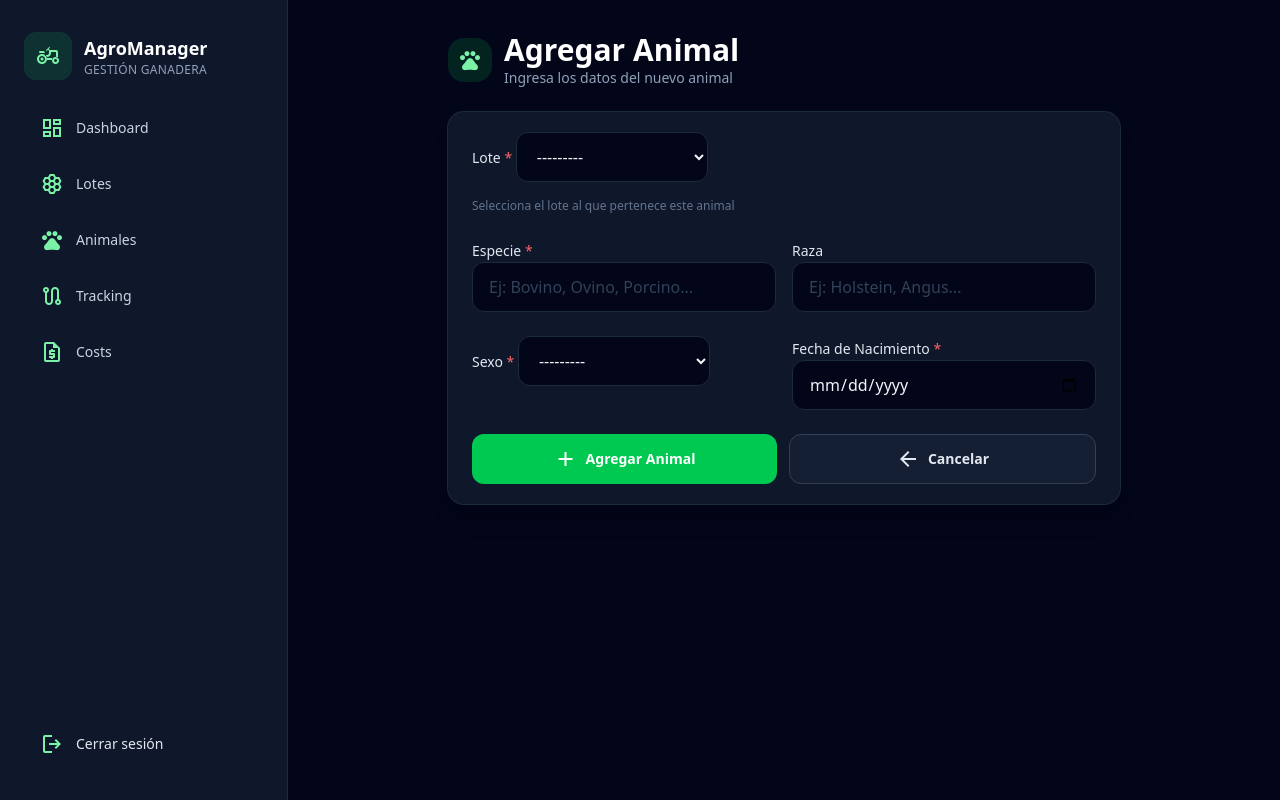
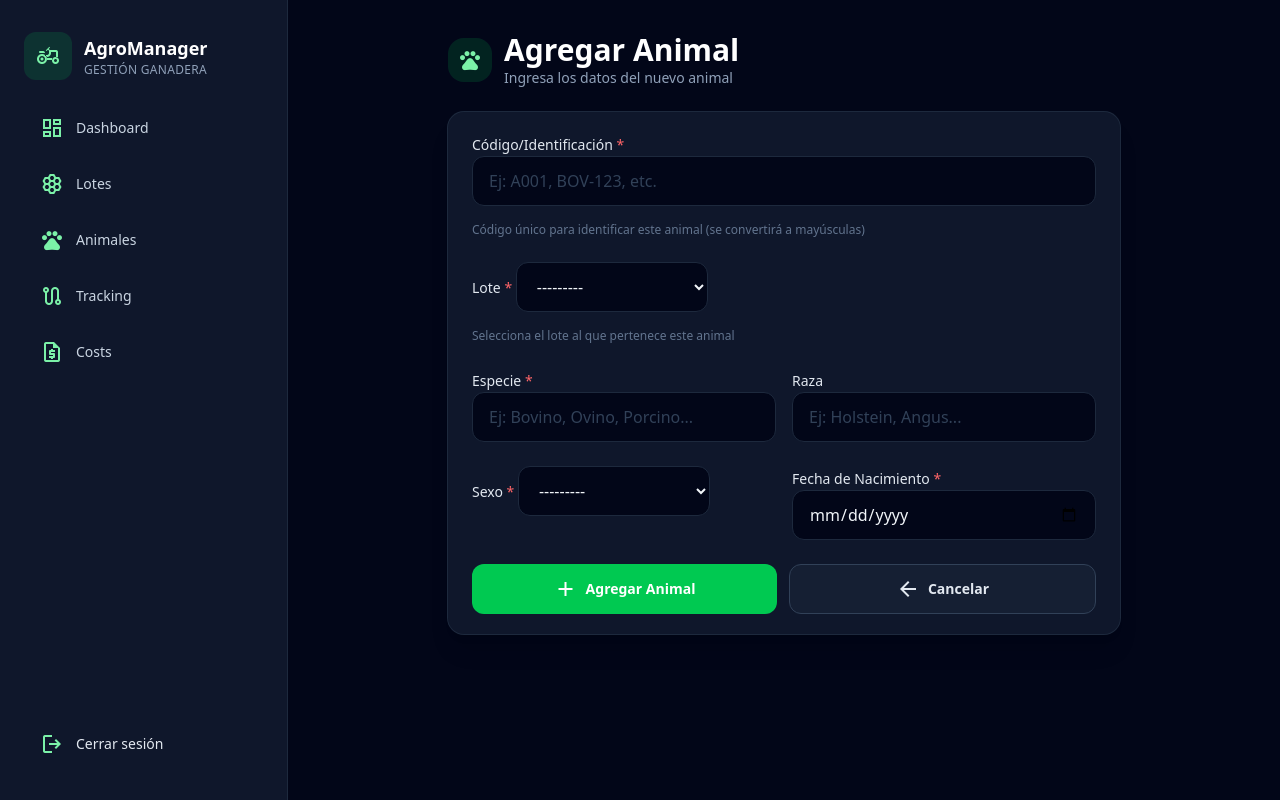
Before and after one commit to juan2005elpapu/BIOS-INGESOFT, a Django app: page /animals/add/ in a window 1280 px wide. Run offline with Django 5.2, Linux system fonts and the light colour scheme; a user stored in the database is signed in; tables that the repository leaves empty hold one stand-in row (values such as "Sample post").

Commit message:
Add unique code field to Animal model
Introduces a new 'codigo' (code/identification) field to the Animal model, enforces uniqueness, and updates forms, views, and templates to support it. The code is now required, validated for uniqueness, and displayed in the animal list and forms. Search and deletion messages now reference the code, and a migration is included for the new field.

```diff
--- a/Proyecto/animals/forms.py
+++ b/Proyecto/animals/forms.py
@@ -6,8 +6,12 @@
 class AnimalForm(forms.ModelForm):
     class Meta:
         model = Animal
-        fields = ["batch", "especie", "raza", "sexo", "fecha_de_nacimiento"]
+        fields = ["codigo", "batch", "especie", "raza", "sexo", "fecha_de_nacimiento"]
         widgets = {
+            "codigo": forms.TextInput(attrs={
+                "class": "bios-input",
+                "placeholder": "Ej: A001, BOV-123, etc."
+            }),
             "batch": forms.Select(attrs={
                 "class": "bios-select"
             }),
@@ -28,6 +32,7 @@
             }),
         }
         labels = {
+            "codigo": "Código/Identificación",
             "batch": "Lote",
             "especie": "Especie",
             "raza": "Raza",
@@ -48,6 +53,20 @@
         # Hacer raza opcional
         self.fields["raza"].required = False
 
+    def clean_codigo(self):
+        codigo = self.cleaned_data.get("codigo", "")
+        codigo = codigo.strip().upper()
+
+        # Verificar si existe otro animal con el mismo código (excepto el actual en edición)
+        qs = Animal.objects.filter(codigo=codigo)
+        if self.instance.pk:
+            qs = qs.exclude(pk=self.instance.pk)
+
+        if qs.exists():
+            raise forms.ValidationError("Ya existe un animal con este código.")
+
+        return codigo
+
     def clean_especie(self):
         especie = self.cleaned_data.get("especie", "")
         return especie.strip()
--- a/Proyecto/animals/models.py
+++ b/Proyecto/animals/models.py
@@ -7,6 +7,13 @@
         ("F", "Hembra"),
     ]
 
+    codigo = models.CharField(
+        max_length=50,
+        unique=True,
+        verbose_name="Código/Identificación",
+        blank=True,
+        null=True
+    )
     batch = models.ForeignKey(
         Batch,
         on_delete=models.CASCADE,
@@ -33,7 +40,9 @@
     )
 
     def __str__(self) -> str:
-        return f"{self.especie} - {self.raza} ({self.get_sexo_display()})"
+        if self.codigo:
+            return f"{self.codigo} - {self.especie}"
+        return f"{self.especie}"
 
     class Meta:
         verbose_name = "Animal"
--- a/Proyecto/animals/templates/animals/animal_form.html
+++ b/Proyecto/animals/templates/animals/animal_form.html
@@ -26,6 +26,17 @@
                 {{ form.non_field_errors }}
             </div>
             {% endif %}
+
+            <div class="bios-field">
+                <label for="{{ form.codigo.id_for_label }}" class="bios-label">
+                    Código/Identificación <span class="text-red-400">*</span>
+                </label>
+                {{ form.codigo }}
+                {% if form.codigo.errors %}
+                <p class="bios-error-msg">{{ form.codigo.errors.0 }}</p>
+                {% endif %}
+                <p class="bios-help-text">Código único para identificar este animal (se convertirá a mayúsculas)</p>
+            </div>
 
             <div class="bios-field">
                 <label for="{{ form.batch.id_for_label }}" class="bios-label">
--- a/Proyecto/animals/templates/animals/animal_list.html
+++ b/Proyecto/animals/templates/animals/animal_list.html
@@ -23,7 +23,7 @@
                     type="text"
                     name="search"
                     value="{{ search_query }}"
-                    placeholder="Buscar por especie o raza..."
+                    placeholder="Buscar por código, especie o raza..."
                     class="bios-input"
                 />
             </div>
@@ -65,6 +65,10 @@
             </div>
 
             <div class="batch-info">
+                <div class="animal-codigo-badge">
+                    <span class="material-symbols-outlined bios-icon-sm">tag</span>
+                    <span class="font-mono font-bold">{{ animal.codigo }}</span>
+                </div>
                 <h3 class="batch-name">{{ animal.especie }}</h3>
 
                 <div class="animal-info-grid">
--- a/Proyecto/animals/views.py
+++ b/Proyecto/animals/views.py
@@ -25,7 +25,9 @@
         search_query = self.request.GET.get("search", "").strip()
         if search_query:
             queryset = queryset.filter(
-                Q(especie__icontains=search_query) | Q(raza__icontains=search_query)
+                Q(codigo__icontains=search_query) |
+                Q(especie__icontains=search_query) |
+                Q(raza__icontains=search_query)
             )
 
         batch_filter = self.request.GET.get("batch", "").strip()
@@ -110,7 +112,7 @@
     def post(self, request, pk):
         user_batches = Batch.objects.by_user(request.user)
         animal = get_object_or_404(Animal, pk=pk, batch__in=user_batches)
-        especie = animal.especie
+        codigo = animal.codigo
         animal.delete()
-        messages.success(request, f'Animal "{especie}" eliminado exitosamente')
+        messages.success(request, f'Animal "{codigo}" eliminado exitosamente')
         return redirect("animals:list")
```
Also changed, not shown: Proyecto/theme/static_src/src/styles.css (+9 -0 lines), Proyecto/animals/migrations/0003_animal_codigo.py (added), Proyecto/theme/static/css/dist/styles.css.
